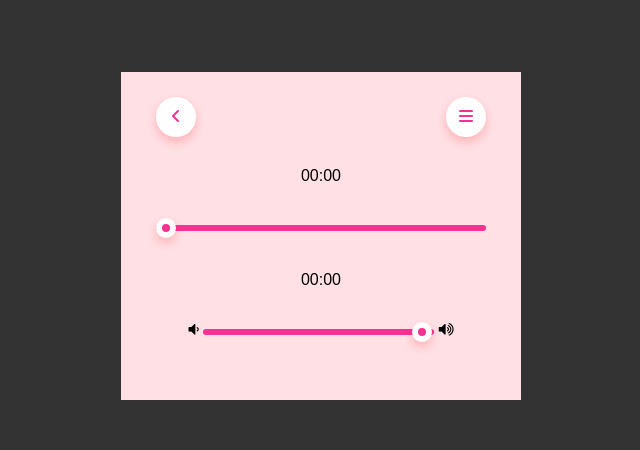
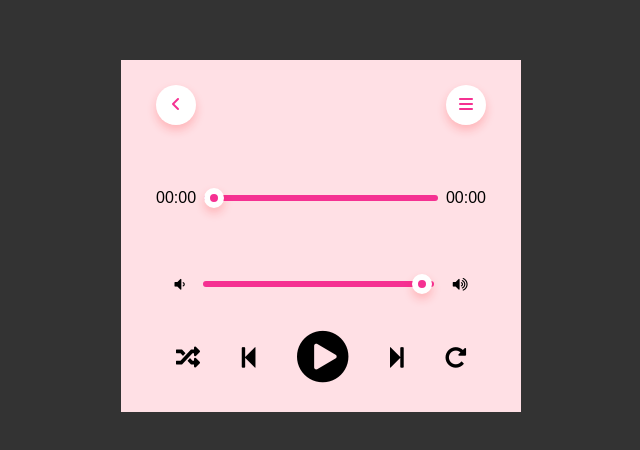
Before and after one commit to aaryak4554/basic-music-player, a plain HTML site: page index.html in a window 1280 px wide. Shown: the part 164-614 px from the top of the page, without its empty margins (319-959 px from the left). Drawn offline with Linux system fonts and the light colour scheme.

Commit message:
added control buttons

```diff
--- a/index.html
+++ b/index.html
@@ -52,6 +52,23 @@
                         onchange="setVolume()">
                     <i class="fa fa-volume-up"></i>
                 </div>
+                <div class="control-buttons">
+                    <div class="random-track" onclick="randomTrack()">
+                        <i class="fas fa-random fa-2x" title="random"></i>
+                    </div>
+                    <div class="prev-track" onclick="prevTrack()">
+                        <i class="fa fa-step-backward fa-2x"></i>
+                    </div>
+                    <div class="playpause-track" onclick="playpauseTrack()">
+                        <i class="fa fa-play-circle fa-5x"></i>
+                    </div>
+                    <div class="next-track" onclick="nextTrack()">
+                        <i class="fa fa-step-forward fa-2x"></i>
+                    </div>
+                    <div class="repeat-track" onclick="repeatTrack()">
+                        <i class="fa fa-repeat fa-2x" title="repeat"></i>
+                    </div>
+                </div>
             </div>
         </div>
         <script src="script.js" async defer></script>
--- a/style.css
+++ b/style.css
@@ -36,6 +36,19 @@ nav .circle{
     -moz-border-radius: 50%;
     -ms-border-radius: 50%;
     -o-border-radius: 50%;
+}
+.slider{
+    display: flex;
+    align-items: center;
+    justify-content: space-evenly;
+    flex-direction: row;
+    padding: 0;
+}
+.current-time{
+    margin-right: 8px;
+}
+.total-duration{
+    margin-left: 8px;
 }
 .seek-slider{
     -webkit-appearance: none;
@@ -81,3 +94,16 @@ nav .circle{
     box-shadow: 0px 5px 10px rgba(255,26,26,0.22);
     border-radius: 50%;
 }
+
+.control-buttons{
+    display: flex;
+    align-items: center;
+    justify-content: space-between;
+    margin-left: 20px;
+    margin-right: 20px;
+}
+.random-track, .prev-track, .playpause-track, .next-track, .repeat-track{
+    font-size: 12px;
+    cursor: pointer;
+
+}
```
